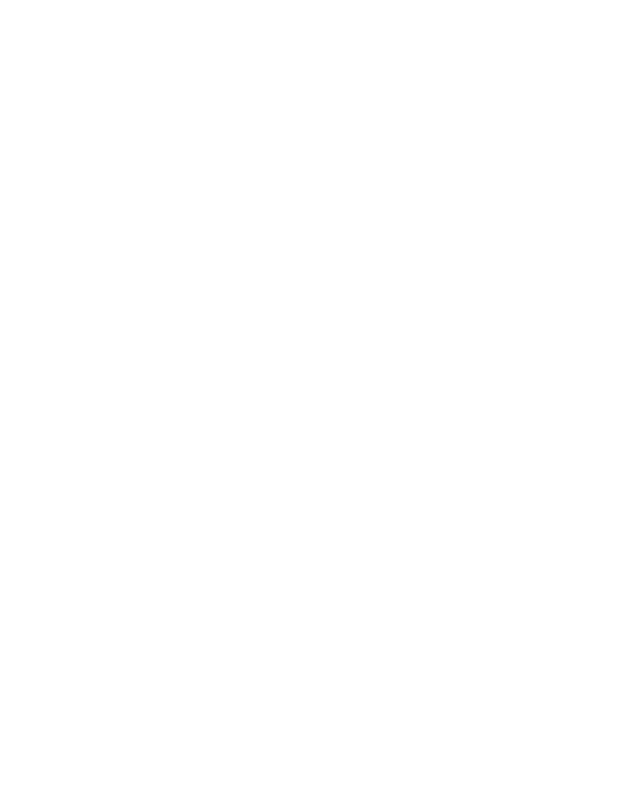
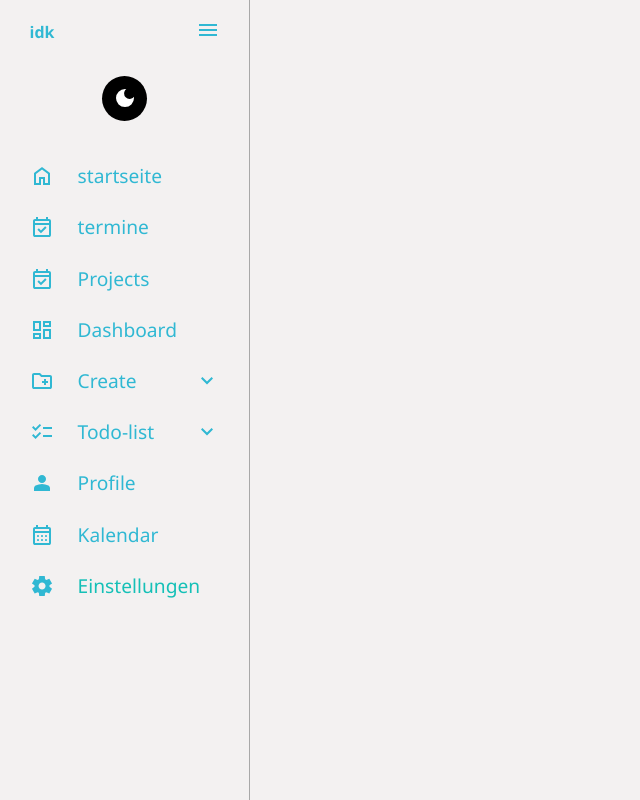
Before and after one commit to 345235/project-1, a plain HTML site: page settings.html in a window 1280 px wide. Shown: the whole page, without its empty margins (0-640 px from the left). Drawn offline with Linux system fonts and the light colour scheme.

Commit message:
I have made some design changes to the calendar and settings page. I have added a dark mode toggle and made the calendar more visually appealing. I have also made some minor changes to the sidebar and start page. Please review the changes and let me know if you have any questions or suggestions.

```diff
--- a/info/calendar.html
+++ b/calendar.html
@@ -1,37 +1,27 @@
 <!DOCTYPE html>
-<html lang="de" class="lightmode"></html>
+<html lang="de" class="lightmode">
 <head>
     <meta charset="UTF-8">
     <meta name="viewport" content="width=device-width, initial-scale=1.0">
-    <title>Document</title>
-     <link rel="stylesheet" href="termine.css">
-    <link rel="stylesheet" href="darkmod.js" type="text/javascript">
-    <link rel="stylesheet" href="startseite-4.html">
-</head>
-<body>
-
-</body>
-</html>
-<nav id="sidebar">
+    <nav id="sidebar">
     <ul>
 
       <li>
       <span class="logo">idk</span>
-      <button class="toggle-btn">
+      <button onclick="toggleSidebar()" id="toggle-btn">
         <svg xmlns="http://www.w3.org/2000/svg" height="24px" viewBox="0 -960 960 960" width="24px" fill="#e3e3e3"><path d="M120-240v-80h720v80H120Zm0-200v-80h720v80H120Zm0-200v-80h720v80H120Z"/></svg>
       </button>
       </li>
     <li>
       <button id="theme-switch"
-   class="theme-switch"
-   id="theme-switch">
+   class="theme-switch" >
    <svg class="lightmode2" xmlns="http://www.w3.org/2000/svg" height="24px" viewBox="0 -960 960 960" width="24px" fill="#000000"><path d="M338.5-338.5Q280-397 280-480t58.5-141.5Q397-680 480-680t141.5 58.5Q680-563 680-480t-58.5 141.5Q563-280 480-280t-141.5-58.5ZM200-440H40v-80h160v80Zm720 0H760v-80h160v80ZM440-760v-160h80v160h-80Zm0 720v-160h80v160h-80ZM256-650l-101-97 57-59 96 100-52 56Zm492 496-97-101 53-55 101 97-57 59Zm-98-550 97-101 59 57-100 96-56-52ZM154-212l101-97 55 53-97 101-59-57Z"/></svg>
    <svg class="darkmode2" xmlns="http://www.w3.org/2000/svg" height="24px" viewBox="0 -960 960 960" width="24px" fill="#ffffff"><path d="M480-120q-150 0-255-105T120-480q0-150 105-255t255-105q14 0 27.5 1t26.5 3q-41 29-65.5 75.5T444-660q0 90 63 153t153 63q55 0 101-24.5t75-65.5q2 13 3 26.5t1 27.5q0 150-105 255T480-120Z"/></svg>
    </button>
     </li>
 
 
- <li>
+ <li >
   <a href="startseite-4.html">
     <svg xmlns="http://www.w3.org/2000/svg" height="24px" viewBox="0 -960 960 960" width="24px" fill="#e3e3e3"><path d="M240-200h120v-240h240v240h120v-360L480-740 240-560v360Zm-80 80v-480l320-240 320 240v480H520v-240h-80v240H160Zm320-350Z"/></svg>
     <span>startseite</span>
@@ -57,7 +47,7 @@
       </a>
   </li>
   <li>
-      <button class="dropdown-btn">
+      <button onclick=toggleSubMenu(this) class="dropdown-btn">
       <svg xmlns="http://www.w3.org/2000/svg" height="24px" viewBox="0 -960 960 960" width="24px" fill="#e3e3e3"><path d="M560-320h80v-80h80v-80h-80v-80h-80v80h-80v80h80v80ZM160-160q-33 0-56.5-23.5T80-240v-480q0-33 23.5-56.5T160-800h240l80 80h320q33 0 56.5 23.5T880-640v400q0 33-23.5 56.5T800-160H160Zm0-80h640v-400H447l-80-80H160v480Zm0 0v-480 480Z"/></svg>
         <span>Create</span>
       <svg xmlns="http://www.w3.org/2000/svg" height="24px" viewBox="0 -960 960 960" width="24px" fill="#e3e3e3"><path d="M480-344 240-584l56-56 184 184 184-184 56 56-240 240Z"/></svg>
@@ -71,7 +61,7 @@
     </ul>
   </li>
   <li>
-      <button class="dropdown-btn">
+      <button onclick=toggleSubMenu(this) class="dropdown-btn">
 <svg xmlns="http://www.w3.org/2000/svg" height="24px" viewBox="0 -960 960 960" width="24px" fill="#e3e3e3"><path d="M222-200 80-342l56-56 85 85 170-170 56 57-225 226Zm0-320L80-662l56-56 85 85 170-170 56 57-225 226Zm298 240v-80h360v80H520Zm0-320v-80h360v80H520Z"/></svg>
         <span>Todo-list</span>
       <svg xmlns="http://www.w3.org/2000/svg" height="24px" viewBox="0 -960 960 960" width="24px" fill="#e3e3e3"><path d="M480-344 240-584l56-56 184 184 184-184 56 56-240 240Z"/></svg>
@@ -97,45 +87,27 @@
         <span>Kalendar</span>
       </a>
   </li>
+<li >
+      <a href="settings.html">
+        <svg xmlns="http://www.w3.org/2000/svg" height="24px" viewBox="0 -960 960 960" width="24px" fill="#e3e3e3"><path d="m370-80-16-128q-13-5-24.5-12T307-235l-119 50L78-375l103-78q-1-7-1-13.5v-27q0-6.5 1-13.5L78-585l110-190 119 50q11-8 23-15t24-12l16-128h220l16 128q13 5 24.5 12t22.5 15l119-50 110 190-103 78q1 7 1 13.5v27q0 6.5-2 13.5l103 78-110 190-118-50q-11 8-23 15t-24 12L590-80H370Zm112-260q58 0 99-41t41-99q0-58-41-99t-99-41q-59 0-99.5 41T342-480q0 58 40.5 99t99.5 41Z"/></svg>
+        <span>Einstellungen</span>
+      </a>
+</li>
 </ul>
     </nav>
-    <main>
+<main>
+<title>Kalender</title>
+<link rel = "stylesheet" href = "termine.css">
+    <link rel="stylesheet" href="darkmod.js" type="text/javascript">
+    <link rel="stylesheet" href="https://cdnjs.cloudflare.com/ajax/libs/font-awesome/6.4.0/css/all.min.css">
+    <link rel="stylesheet" href="termine.html" type="text/html">
+    <link rel="stylesheet" href="sidebar.js" type="text/javascript">
+    <link rel="stylesheet" href="kalender.js" type="text/javascript">
+<script src="darkmod.js" defer></script>
+<script src="sidebar.js" defer></script>
+<script src="kalender.js" defer></script>
+</head>
+<body>
 
-
-
-
-
-
-
-
-
-
-
-
-
-
-
-
-
-
-
-
-
-    <div class="info-section">
-    <p class="info"> <a href="datenschutz.html" class="datenschutz">Datenschutz</a></p>
-    <p class="info"> <a href="impressum.html" class="impressum">Impressum</a></p>
-    <p class="info"> <a href="contact.html" class="contact">Kontakt</a></p>
-    <p class="info"> <a href="about.html" class="about">Über mich</a></p>
-    <p class="info"> <a href="help.html" class="help">Hilfe</a></p>
-    <p class="info"> <a href="feedback.html" class="feedback">Feedback</a></p>
-    </div>
-    <div class="info-section">
-  <p class="info"><a href="terms.html" class="terms">Nutzungsbedingungen</a>
-    <p class="info">  <a href="cookies.html" class="cookies">Cookie-Richtlinie</a></p>
-   <p class="info">   <a href="support.html" class="support">Support</a></p>
-    <p class="info"> <a href="faq.html" class="faq">FAQ</a></p>
-   <p class="info">  <a href="legal.html" class="legal">Rechtliches</a></p>
-   </p>
-    </div>
-   <p class="copyright">© 2026   Paul.Haider All rights reserved.</p>
-  </main>
+</body>
+</html>
--- a/settings.html
+++ b/settings.html
@@ -0,0 +1,113 @@
+<!DOCTYPE html>
+<html lang="de" class="lightmode">
+<head>
+    <meta charset="UTF-8">
+    <meta name="viewport" content="width=device-width, initial-scale=1.0">
+    <nav id="sidebar">
+    <ul>
+
+      <li>
+      <span class="logo">idk</span>
+      <button onclick="toggleSidebar()" id="toggle-btn">
+        <svg xmlns="http://www.w3.org/2000/svg" height="24px" viewBox="0 -960 960 960" width="24px" fill="#e3e3e3"><path d="M120-240v-80h720v80H120Zm0-200v-80h720v80H120Zm0-200v-80h720v80H120Z"/></svg>
+      </button>
+      </li>
+    <li>
+      <button id="theme-switch"
+   class="theme-switch" >
+   <svg class="lightmode2" xmlns="http://www.w3.org/2000/svg" height="24px" viewBox="0 -960 960 960" width="24px" fill="#000000"><path d="M338.5-338.5Q280-397 280-480t58.5-141.5Q397-680 480-680t141.5 58.5Q680-563 680-480t-58.5 141.5Q563-280 480-280t-141.5-58.5ZM200-440H40v-80h160v80Zm720 0H760v-80h160v80ZM440-760v-160h80v160h-80Zm0 720v-160h80v160h-80ZM256-650l-101-97 57-59 96 100-52 56Zm492 496-97-101 53-55 101 97-57 59Zm-98-550 97-101 59 57-100 96-56-52ZM154-212l101-97 55 53-97 101-59-57Z"/></svg>
+   <svg class="darkmode2" xmlns="http://www.w3.org/2000/svg" height="24px" viewBox="0 -960 960 960" width="24px" fill="#ffffff"><path d="M480-120q-150 0-255-105T120-480q0-150 105-255t255-105q14 0 27.5 1t26.5 3q-41 29-65.5 75.5T444-660q0 90 63 153t153 63q55 0 101-24.5t75-65.5q2 13 3 26.5t1 27.5q0 150-105 255T480-120Z"/></svg>
+   </button>
+    </li>
+
+
+ <li >
+  <a href="startseite-4.html">
+    <svg xmlns="http://www.w3.org/2000/svg" height="24px" viewBox="0 -960 960 960" width="24px" fill="#e3e3e3"><path d="M240-200h120v-240h240v240h120v-360L480-740 240-560v360Zm-80 80v-480l320-240 320 240v480H520v-240h-80v240H160Zm320-350Z"/></svg>
+    <span>startseite</span>
+  </a>
+  </li>
+
+  <li>
+      <a href="termine.html">
+        <svg xmlns="http://www.w3.org/2000/svg" height="24px" viewBox="0 -960 960 960" width="24px" fill="#e3e3e3"><path d="M438-226 296-368l58-58 84 84 168-168 58 58-226 226ZM200-80q-33 0-56.5-23.5T120-160v-560q0-33 23.5-56.5T200-800h40v-80h80v80h320v-80h80v80h40q33 0 56.5 23.5T840-720v560q0 33-23.5 56.5T760-80H200Zm0-80h560v-400H200v400Zm0-480h560v-80H200v80Zm0 0v-80 80Z"/></svg>
+        <span>termine</span>
+      </a>
+  </li>
+  <li>
+      <a href="project.html">
+        <svg xmlns="http://www.w3.org/2000/svg" height="24px" viewBox="0 -960 960 960" width="24px" fill="#e3e3e3"><path d="M438-226 296-368l58-58 84 84 168-168 58 58-226 226ZM200-80q-33 0-56.5-23.5T120-160v-560q0-33 23.5-56.5T200-800h40v-80h80v80h320v-80h80v80h40q33 0 56.5 23.5T840-720v560q0 33-23.5 56.5T760-80H200Zm0-80h560v-400H200v400Zm0-480h560v-80H200v80Zm0 0v-80 80Z"/></svg>
+        <span>Projects</span>
+      </a>
+  </li>
+  <li>
+      <a href="dashboard.html">
+        <svg xmlns="http://www.w3.org/2000/svg" height="24px" viewBox="0 -960 960 960" width="24px" fill="#e3e3e3"><path d="M520-600v-240h320v240H520ZM120-440v-400h320v400H120Zm400 320v-400h320v400H520Zm-400 0v-240h320v240H120Zm80-400h160v-240H200v240Zm400 320h160v-240H600v240Zm0-480h160v-80H600v80ZM200-200h160v-80H200v80Zm160-320Zm240-160Zm0 240ZM360-280Z"/></svg>
+        <span>Dashboard</span>
+      </a>
+  </li>
+  <li>
+      <button onclick=toggleSubMenu(this) class="dropdown-btn">
+      <svg xmlns="http://www.w3.org/2000/svg" height="24px" viewBox="0 -960 960 960" width="24px" fill="#e3e3e3"><path d="M560-320h80v-80h80v-80h-80v-80h-80v80h-80v80h80v80ZM160-160q-33 0-56.5-23.5T80-240v-480q0-33 23.5-56.5T160-800h240l80 80h320q33 0 56.5 23.5T880-640v400q0 33-23.5 56.5T800-160H160Zm0-80h640v-400H447l-80-80H160v480Zm0 0v-480 480Z"/></svg>
+        <span>Create</span>
+      <svg xmlns="http://www.w3.org/2000/svg" height="24px" viewBox="0 -960 960 960" width="24px" fill="#e3e3e3"><path d="M480-344 240-584l56-56 184 184 184-184 56 56-240 240Z"/></svg>
+      </button>
+      <ul class="sub-menu">
+        <div>
+         <li><a href="#">project</a></li>
+          <li><a href="#">folder</a></li>
+          <li><a href="#">document</a></li>
+      </div>
+    </ul>
+  </li>
+  <li>
+      <button onclick=toggleSubMenu(this) class="dropdown-btn">
+<svg xmlns="http://www.w3.org/2000/svg" height="24px" viewBox="0 -960 960 960" width="24px" fill="#e3e3e3"><path d="M222-200 80-342l56-56 85 85 170-170 56 57-225 226Zm0-320L80-662l56-56 85 85 170-170 56 57-225 226Zm298 240v-80h360v80H520Zm0-320v-80h360v80H520Z"/></svg>
+        <span>Todo-list</span>
+      <svg xmlns="http://www.w3.org/2000/svg" height="24px" viewBox="0 -960 960 960" width="24px" fill="#e3e3e3"><path d="M480-344 240-584l56-56 184 184 184-184 56 56-240 240Z"/></svg>
+      </button>
+      <ul class="sub-menu">
+      <div>
+         <li><a href="#">Work</a></li>
+          <li><a href="#">School</a></li>
+          <li><a href="#">Private</a></li>
+          <li><a href="#">Other</a></li>
+      </div>
+      </ul>
+  </li>
+  <li>
+      <a href="profile.html">
+        <svg xmlns="http://www.w3.org/2000/svg" height="24px" viewBox="0 -960 960 960" width="24px" fill="#e3e3e3"><path d="M367-527q-47-47-47-113t47-113q47-47 113-47t113 47q47 47 47 113t-47 113q-47 47-113 47t-113-47ZM160-160v-112q0-34 17.5-62.5T224-378q62-31 126-46.5T480-440q66 0 130 15.5T736-378q29 15 46.5 43.5T800-272v112H160Z"/></svg>
+        <span>Profile</span>
+      </a>
+  </li>
+<li>
+      <a href="calendar.html">
+        <svg xmlns="http://www.w3.org/2000/svg" height="24px" viewBox="0 -960 960 960" width="24px" fill="#e3e3e3"><path d="M200-80q-33 0-56.5-23.5T120-160v-560q0-33 23.5-56.5T200-800h40v-80h80v80h320v-80h80v80h40q33 0 56.5 23.5T840-720v560q0 33-23.5 56.5T760-80H200Zm0-80h560v-400H200v400Zm0-480h560v-80H200v80Zm0 0v-80 80Zm280 240q-17 0-28.5-11.5T440-440q0-17 11.5-28.5T480-480q17 0 28.5 11.5T520-440q0 17-11.5 28.5T480-400Zm-188.5-11.5Q280-423 280-440t11.5-28.5Q303-480 320-480t28.5 11.5Q360-457 360-440t-11.5 28.5Q337-400 320-400t-28.5-11.5ZM640-400q-17 0-28.5-11.5T600-440q0-17 11.5-28.5T640-480q17 0 28.5 11.5T680-440q0 17-11.5 28.5T640-400ZM480-240q-17 0-28.5-11.5T440-280q0-17 11.5-28.5T480-320q17 0 28.5 11.5T520-280q0 17-11.5 28.5T480-240Zm-188.5-11.5Q280-263 280-280t11.5-28.5Q303-320 320-320t28.5 11.5Q360-297 360-280t-11.5 28.5Q337-240 320-240t-28.5-11.5ZM640-240q-17 0-28.5-11.5T600-280q0-17 11.5-28.5T640-320q17 0 28.5 11.5T680-280q0 17-11.5 28.5T640-240Z"/></svg>
+        <span>Kalendar</span>
+      </a>
+  </li>
+<li class="active">
+      <a href="settings.html">
+        <svg xmlns="http://www.w3.org/2000/svg" height="24px" viewBox="0 -960 960 960" width="24px" fill="#e3e3e3"><path d="m370-80-16-128q-13-5-24.5-12T307-235l-119 50L78-375l103-78q-1-7-1-13.5v-27q0-6.5 1-13.5L78-585l110-190 119 50q11-8 23-15t24-12l16-128h220l16 128q13 5 24.5 12t22.5 15l119-50 110 190-103 78q1 7 1 13.5v27q0 6.5-2 13.5l103 78-110 190-118-50q-11 8-23 15t-24 12L590-80H370Zm112-260q58 0 99-41t41-99q0-58-41-99t-99-41q-59 0-99.5 41T342-480q0 58 40.5 99t99.5 41Z"/></svg>
+        <span>Einstellungen</span>
+      </a>
+</li>
+</ul>
+    </nav>
+<main>
+    <title>Settings</title>
+     <link rel = "stylesheet" href = "termine.css">
+    <link rel="stylesheet" href="darkmod.js" type="text/javascript">
+    <link rel="stylesheet" href="https://cdnjs.cloudflare.com/ajax/libs/font-awesome/6.4.0/css/all.min.css">
+    <link rel="stylesheet" href="termine.html" type="text/html">
+    <link rel="stylesheet" href="sidebar.js" type="text/javascript">
+<script src="darkmod.js"></script>
+<script src="sidebar.js"></script>
+
+
+</head>
+<body>
+
+</body>
+</html>
--- a/termine.css
+++ b/termine.css
@@ -515,3 +515,17 @@ text-align: center;
     color: var(--text-color);
     margin-top: 10px;
 }
+
+.theme-switch {
+    border: none;
+    height: auto;
+    border-radius: 12px;
+    cursor: pointer;
+      transition: background-color 0.4s ease, --secondary-color 0.4s ease;
+      margin-left: auto;
+      margin-right: auto;
+        display: flex;
+        align-items: center;
+        justify-content: center;
+        margin-bottom: 30px;
+  }
```
Also changed, not shown: startseite-4.html (+1 -32 lines), termine.html (+5 -0 lines).
